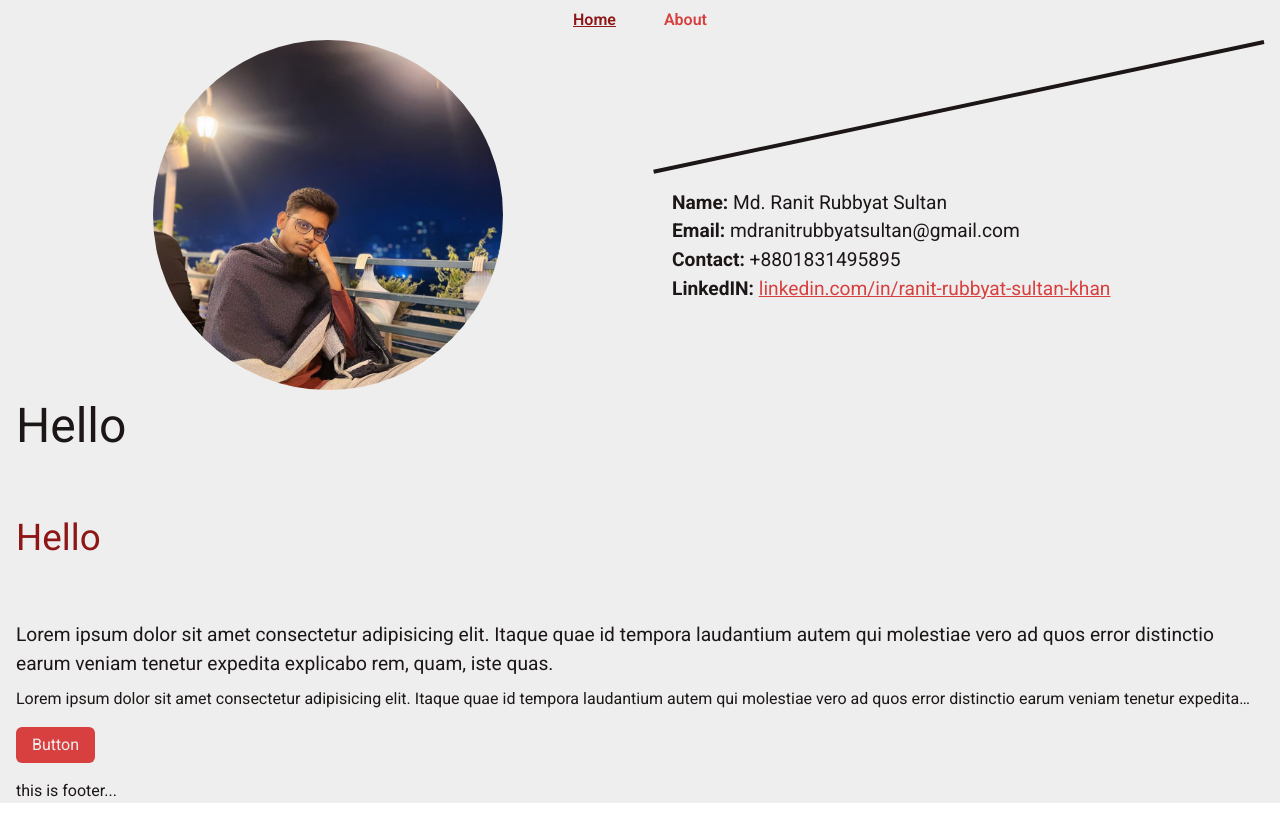
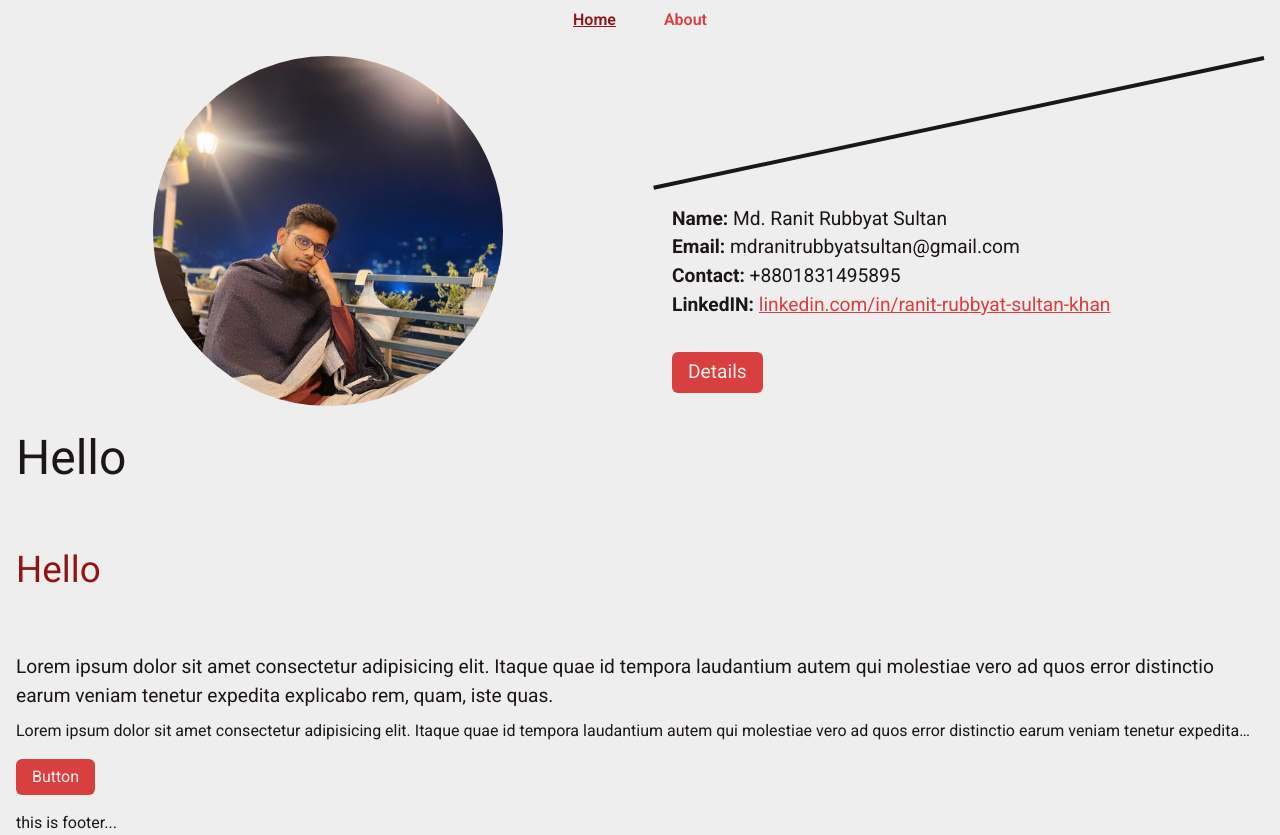
Before and after one commit to Md-Raint-Rubbyat-Sultan/Portfolio-react-JS, a React (Vite) app: page / in a window 1280 px wide. Before the commit the page ends 803 px from the top, so only its background shows below. Built offline with nearby package versions, Linux system fonts and the light colour scheme.

Commit message:
Apply amimation

```diff
--- /dev/null
+++ b/src/OpeningAnimation.jsx
@@ -0,0 +1,16 @@
+import React from "react";
+import style from "./OpeningAnimation.module.css";
+
+const OpeningAnimation = () => {
+  return (
+    <div>
+      <div className={style.firstLayer}>
+        <span className={style.welcomeText}>Hello!</span>
+        <span className={style.introduction}>I'm Ranit</span>
+      </div>
+      <div className={style.secondLayer}></div>
+    </div>
+  );
+};
+
+export default OpeningAnimation;
--- a/src/components/OpeningAnimation/OpeningAnimation.module.css
+++ b/src/OpeningAnimation.module.css
@@ -5,14 +5,16 @@
   left: 0;
   width: 100%;
   height: 100%;
-  background-color: #8e1616;
+  background-color: #eeeeee;
   animation: slide 1s ease-in-out 4s 1 forwards;
   transition: top 1s;
+  z-index: 30;
 }
 
 .welcomeText {
   color: transparent;
   font-size: clamp(1.5rem, 5vw, 4rem);
+  font-weight: 700;
   position: absolute;
   top: 50%;
   left: 50%;
@@ -24,6 +26,7 @@
 .introduction {
   color: transparent;
   font-size: clamp(1.5rem, 5vw, 4rem);
+  font-weight: 700;
   position: absolute;
   top: 50%;
   left: 50%;
@@ -32,12 +35,26 @@
   transition: color 1.5s;
 }
 
+.secondLayer {
+  position: absolute;
+  top: 0;
+  left: 0;
+  width: 100%;
+  height: 100%;
+  background-color: #eeeeee;
+  filter: blur(0px);
+  animation: fadeOut 2s ease-in-out 5s 1 forwards;
+  transition: top 2s;
+  z-index: 0;
+  pointer-events: none;
+}
+
 @keyframes textFade {
   0% {
     color: transparent;
   }
   50% {
-    color: #eeeeee;
+    color: #8e1616;
   }
   100% {
     color: transparent;
@@ -52,3 +69,14 @@
     top: -200%;
   }
 }
+
+@keyframes fadeOut {
+  0% {
+    filter: blur(0px);
+    background-color: #eeeeee;
+  }
+  100% {
+    filter: blur(100px);
+    background-color: transparent;
+  }
+}
--- a/src/components/Home/Banner/Banner.jsx
+++ b/src/components/Home/Banner/Banner.jsx
@@ -5,7 +5,7 @@ import Contacts from "./Contacts";
 
 const Banner = () => {
   return (
-    <section className="flex flex-col md:flex-row ">
+    <section className="flex flex-col md:flex-row my-fluid">
       <div className="flex-1">
         <BannerImage profile={profile} />
       </div>
--- a/src/components/Home/Banner/BannerImage.jsx
+++ b/src/components/Home/Banner/BannerImage.jsx
@@ -3,7 +3,7 @@ import PropTypes from "prop-types";
 
 const BannerImage = ({ profile }) => {
   return (
-    <div className="w-fluid-img mx-auto rounded-full">
+    <div className="w-fluid-img mx-auto rounded-full relative z-20">
       <img
         src={profile}
         alt="profile"
--- a/src/components/Home/Banner/Contacts.jsx
+++ b/src/components/Home/Banner/Contacts.jsx
@@ -32,6 +32,11 @@ const Contacts = () => {
             </Link>
           </span>
         </p>
+        <div className="mt-fluid-m">
+          <Link to={"/about"}>
+            <button className="btn-prime">Details</button>
+          </Link>
+        </div>
       </div>
     </div>
   );
--- a/src/components/OpeningAnimation/OpeningAnimation.jsx
+++ /dev/null
@@ -1,13 +0,0 @@
-import React from "react";
-import style from "./OpeningAnimation.module.css";
-
-const OpeningAnimation = () => {
-  return (
-    <div className={style.firstLayer}>
-      <span className={style.welcomeText}>Hello!</span>
-      <span className={style.introduction}>I'm Ranit</span>
-    </div>
-  );
-};
-
-export default OpeningAnimation;
--- a/src/layout/main/MainLayout.jsx
+++ b/src/layout/main/MainLayout.jsx
@@ -2,12 +2,10 @@ import React from "react";
 import { Outlet } from "react-router";
 import Navbar from "../../components/shared/Navbar/Navbar";
 import Footer from "../../components/shared/Footer/Footer";
-import OpeningAnimation from "../../components/OpeningAnimation/OpeningAnimation";
 
 const MainLayout = () => {
   return (
     <main className="site-view">
-      {/* <OpeningAnimation /> */}
       <Navbar />
       <Outlet />
       <Footer />
--- a/src/main.jsx
+++ b/src/main.jsx
@@ -3,10 +3,12 @@ import ReactDOM from "react-dom/client";
 import "./index.css";
 import { BrowserRouter } from "react-router";
 import RouterDom from "./routes/RouterDom";
+import OpeningAnimation from "./OpeningAnimation";
 
 ReactDOM.createRoot(document.getElementById("root")).render(
   <React.StrictMode>
     <BrowserRouter>
+      {/* <OpeningAnimation /> */}
       <RouterDom />
     </BrowserRouter>
   </React.StrictMode>
```
Also changed, not shown: src/index.css (+15 -0 lines).
